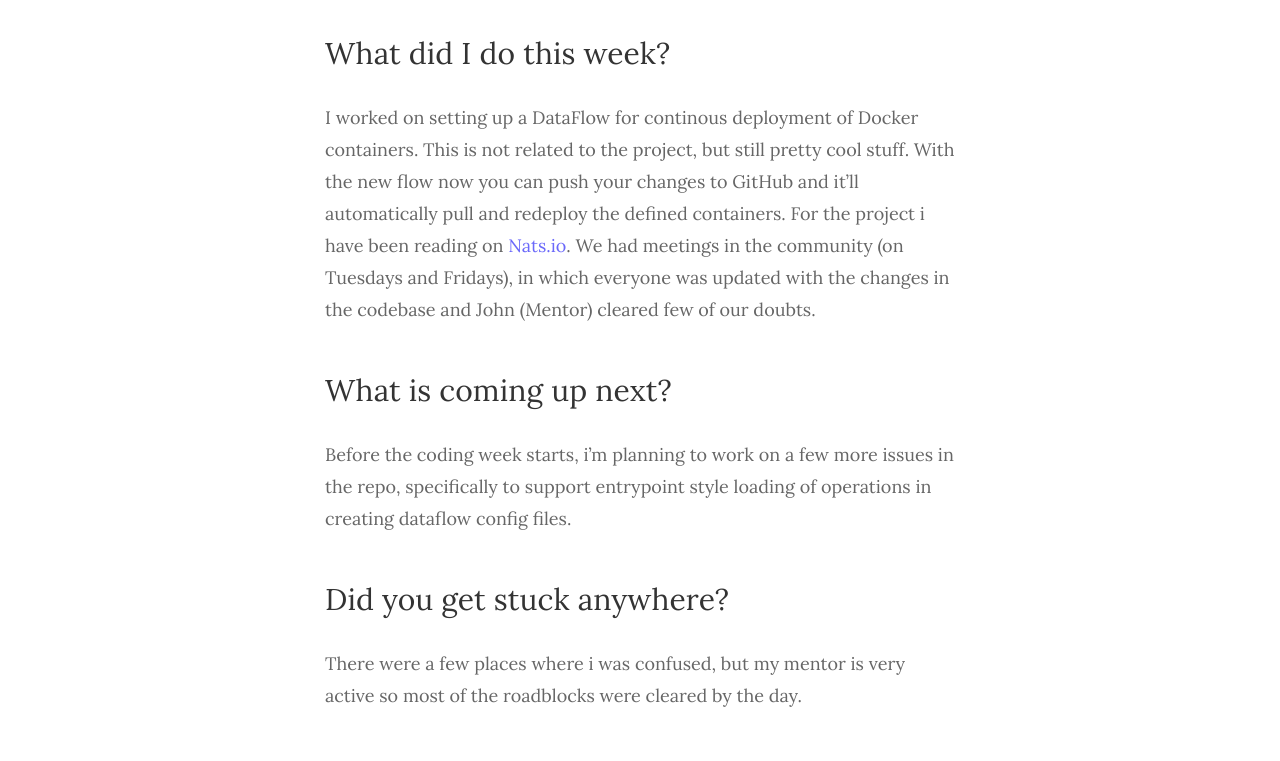
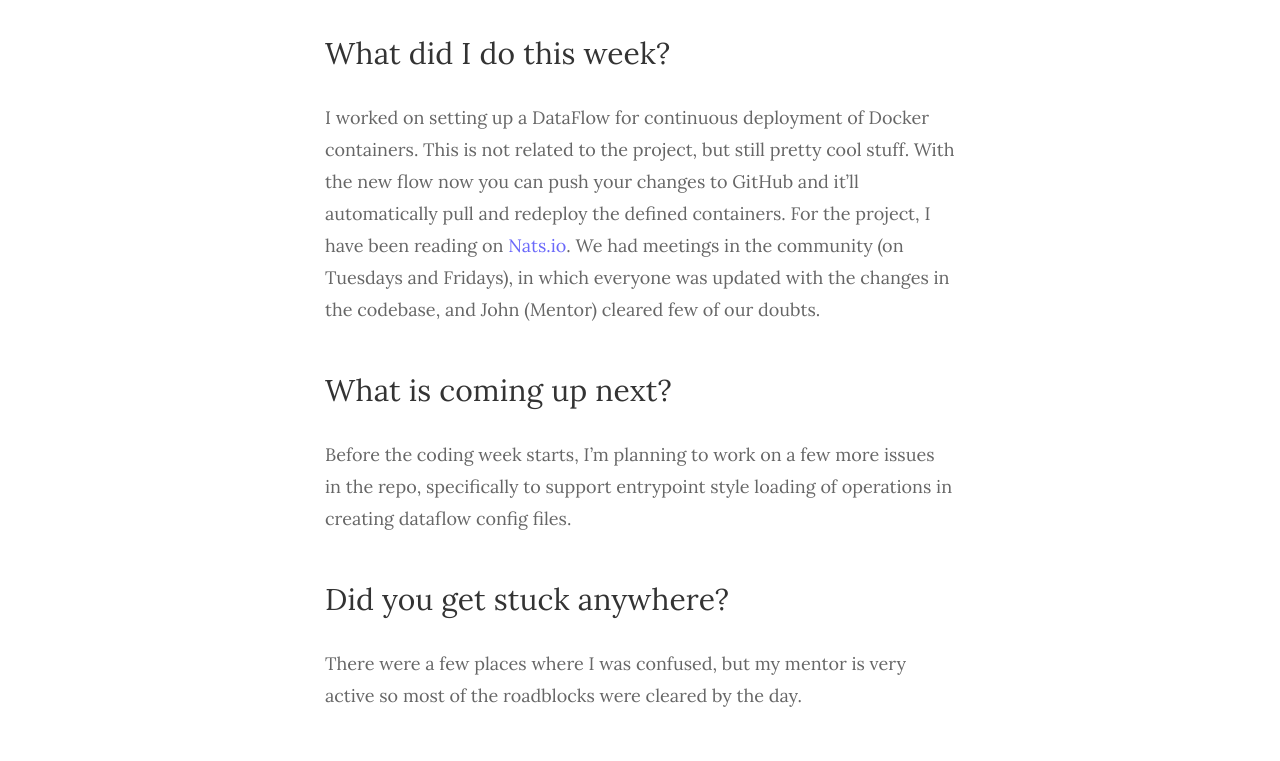
Before and after one commit to aghinsa/aghinsa.github.io, a Jekyll site: the page built from _posts/2020-05-18-gsoc_weekly_checkin_0.md, in a window 1280 px wide. Shown: the part 688-1449 px from the top of the page. Built offline with Jekyll 4.4.1, drawn with Linux system fonts in a browser that asks for light colours; nearby versions of some CDN libraries.

Commit message:
corrections

```diff
--- a/_posts/2020-05-18-gsoc_weekly_checkin_0.md
+++ b/_posts/2020-05-18-gsoc_weekly_checkin_0.md
@@ -7,13 +7,13 @@ image: '/assets/img/posts/gsoc20/cover.png'
 ---
 
 ## What did I do this week?
-I worked on setting up a DataFlow for continous deployment of Docker containers. This is not related to
+I worked on setting up a DataFlow for continuous deployment of Docker containers. This is not related to
 the project, but still pretty cool stuff. With the new flow now you can push your changes to GitHub and it'll
-automatically pull and redeploy the defined containers. For the project i have been reading on [Nats.io](https://nats.io/). We had meetings in the community (on Tuesdays and Fridays), in which everyone was updated with the changes in the codebase and John (Mentor) cleared few of our doubts.
+automatically pull and redeploy the defined containers. For the project, I have been reading on [Nats.io](https://nats.io/). We had meetings in the community (on Tuesdays and Fridays), in which everyone was updated with the changes in the codebase, and John (Mentor) cleared few of our doubts.
 
 ## What is coming up next?
-Before the coding week starts, i'm planning to work on a few more issues in the repo, specifically to support
+Before the coding week starts, I'm planning to work on a few more issues in the repo, specifically to support
 entrypoint style loading of operations in creating dataflow config files.
 
 ## Did you get stuck anywhere?
-There were a few places where i was confused, but my mentor is very active so most of the roadblocks were cleared by the day.
+There were a few places where I was confused, but my mentor is very active so most of the roadblocks were cleared by the day.
```
Also changed, not shown: _posts/2019-01-12-2d_to_3d.md (+3 -3 lines), _posts/2020-05-18-gsoc_diaries.md (+3 -4 lines).
